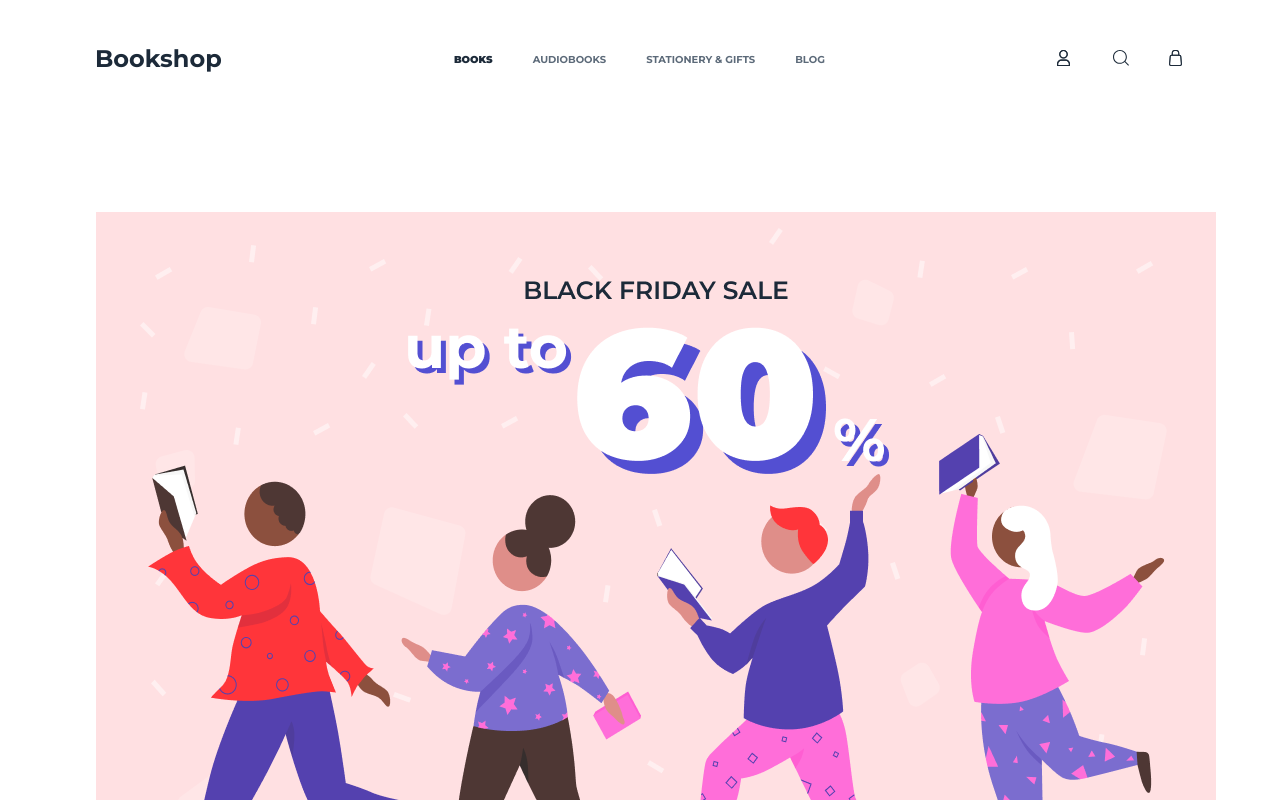
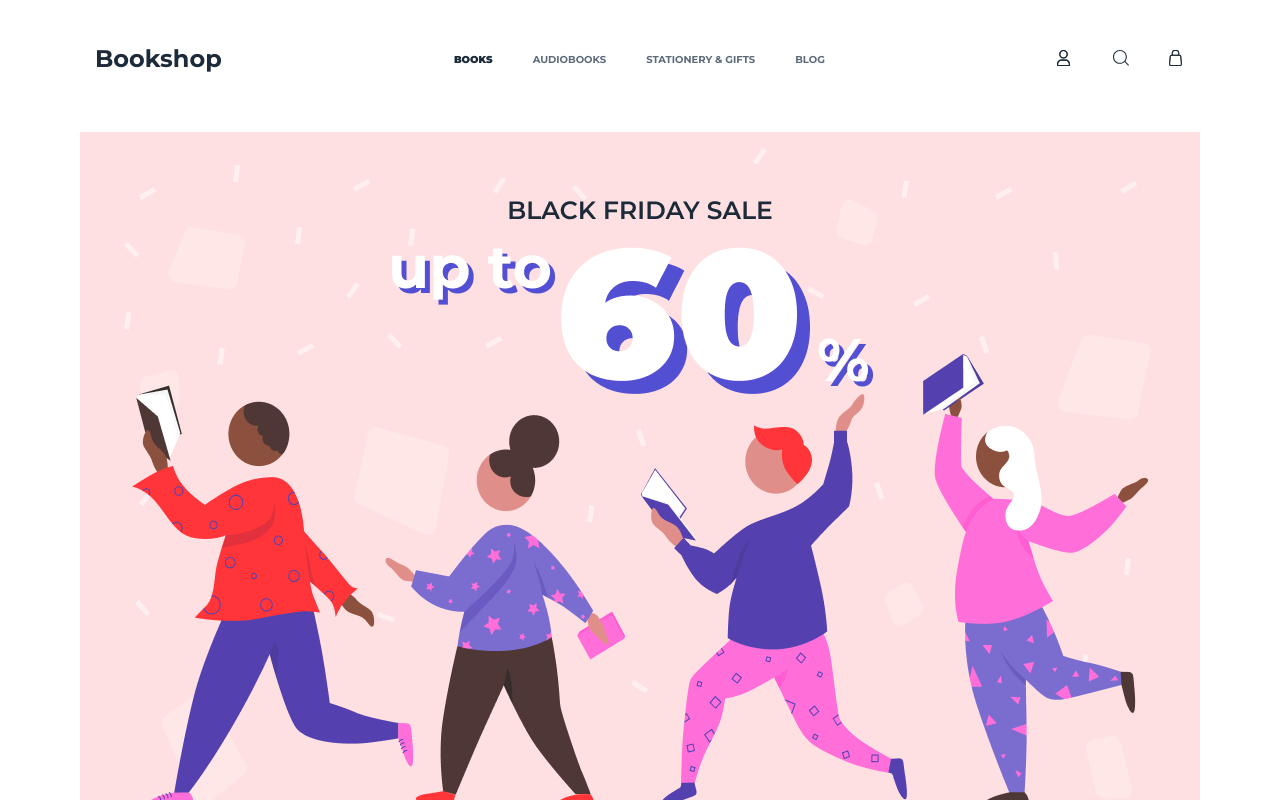
Before and after one commit to thrashches/book-shop-next, a Next.js app: page / in a window 1280 px wide. Shown: the top 800 px of the page. Built offline with nearby package versions, Linux system fonts and the light colour scheme.

Commit message:
Remove padding of main

```diff
--- a/src/styles/Home.module.scss
+++ b/src/styles/Home.module.scss
@@ -3,8 +3,8 @@
   flex-direction: column;
   justify-content: space-between;
   align-items: center;
-  padding: 6rem;
-  min-height: 100vh;
+  padding: 1rem;
+  min-height: 75vh;
 }
 
 .description {
```
